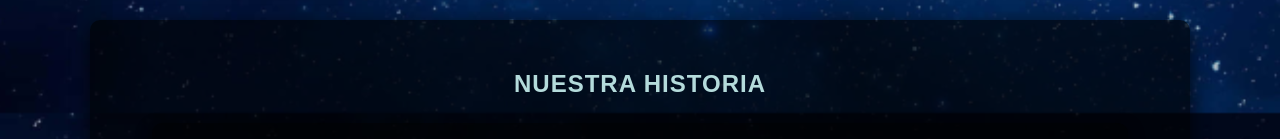
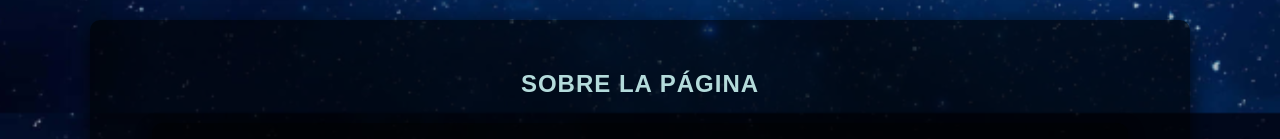
Before and after one commit to Kdnastone/astrolunar, a React (Vite) app: page /home in a window 1280 px wide. Shown: the part 687-826 px from the top of the page. Built offline with nearby package versions, Linux system fonts and the light colour scheme.

Commit message:
Update Home.jsx

```diff
--- a/src/pages/Home.jsx
+++ b/src/pages/Home.jsx
@@ -9,14 +9,14 @@ const Home = () => {
       <h1>Explorando el Sistema Solar</h1>
 
       <section className="history-section">
-        <h2>Nuestra Historia</h2>
+        <h2>Sobre la Página</h2>
 
         <p>
           Esta página utiliza la API de la NASA, específicamente aquella
           relacionada con Marte. La API recopila datos e imágenes obtenidas
           por los rovers Curiosity, Opportunity y Spirit, permitiendo su acceso
           a estudiantes, educadores y ciudadanos interesados en la exploración
-          del planeta rojo.
+          del planeta rojo, desarrollada por el equipo de trabajo del grupo INNOVADORAS DIGITALES.
         </p>
 
         <p>
@@ -24,22 +24,22 @@ const Home = () => {
         </p>
         <ul>
           <li>
-            <strong>Acerca:</strong> Información sobre el equipo desarrollador de
-            <em> Innovadoras Digitales </em>.
+            <strong>Acerca: </strong> Información sobre el equipo desarrollador de
+             <em> Innovadoras Digitales </em>.
           </li>
           <li>
-            <strong>Mars:</strong> Imágenes capturadas por los rovers Curiosity,
+            <strong>Mars: </strong> Imágenes capturadas por los rovers Curiosity,
             Opportunity y Spirit en Marte.
           </li>
           <li>
-            <strong>Crear:</strong> Opción para diseñar un planeta personalizado,
+            <strong>Crear: </strong> Opción para diseñar un planeta personalizado,
             asignándole un nombre, una descripción y una imagen.
           </li>
           <li>
-            <strong>Lista de Planetas:</strong> Visualización de los planetas creados.
+            <strong>Lista de Planetas: </strong> Visualización de los planetas creados.
           </li>
           <li>
-            <strong>Solar:</strong> Interacción con el visualizador del Sistema Solar
+            <strong>Solar: </strong> Interacción con el visualizador del Sistema Solar
             de la NASA.
           </li>
         </ul>
```
